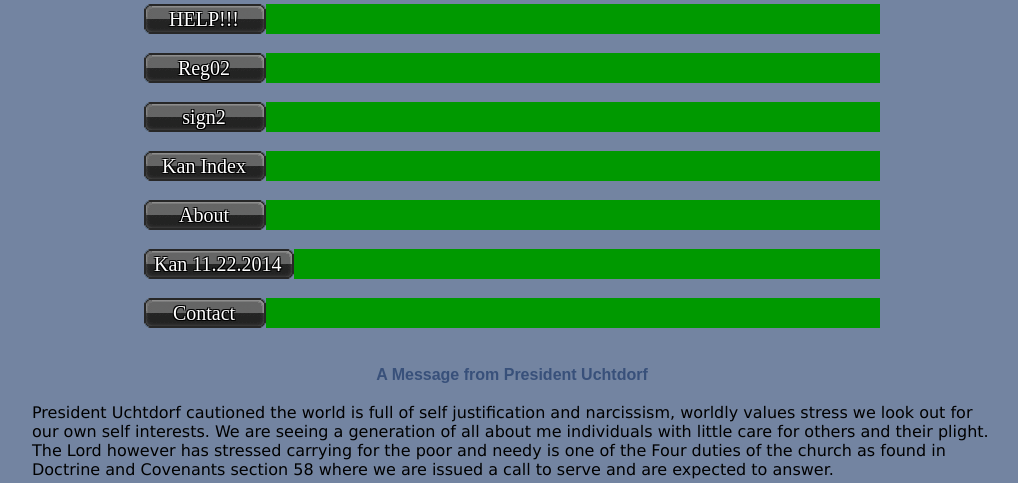
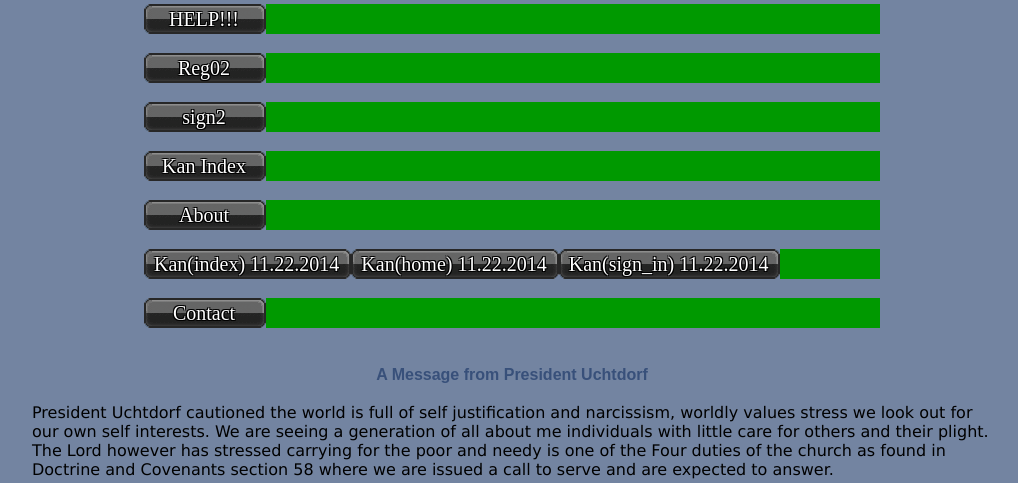
Before and after one commit to james-gab/CIT261-02, a PHP site: page / in a window 1280 px wide. Shown: the part 458-941 px from the top of the page, without its empty margins (128-1146 px from the left). Run offline with PHP 8.4, Linux system fonts and the light colour scheme; some web fonts are replaced.

Commit message:
loaded for Kan

```diff
--- a/index.php
+++ b/index.php
@@ -77,7 +77,9 @@
 <a class="boldbuttons01" href="" ><span>About</span></a>
             </p><br>
 <p class="buttonwrappermain">
-<a class="boldbuttons01" href="kan1/home.php" ><span>Kan 11.22.2014</span></a>
+<a class="boldbuttons01" href="kan1/index.php" ><span>Kan(index) 11.22.2014</span></a>
+<a class="boldbuttons01" href="kan1/home.php" ><span>Kan(home) 11.22.2014</span></a>
+<a class="boldbuttons01" href="kan1/sign_in.php" ><span>Kan(sign_in) 11.22.2014</span></a>
             </p><br>
 <p class="buttonwrappermain">
 <a class="boldbuttons01" href="/c/contact_main.php" ><span>Contact</span></a>
```
